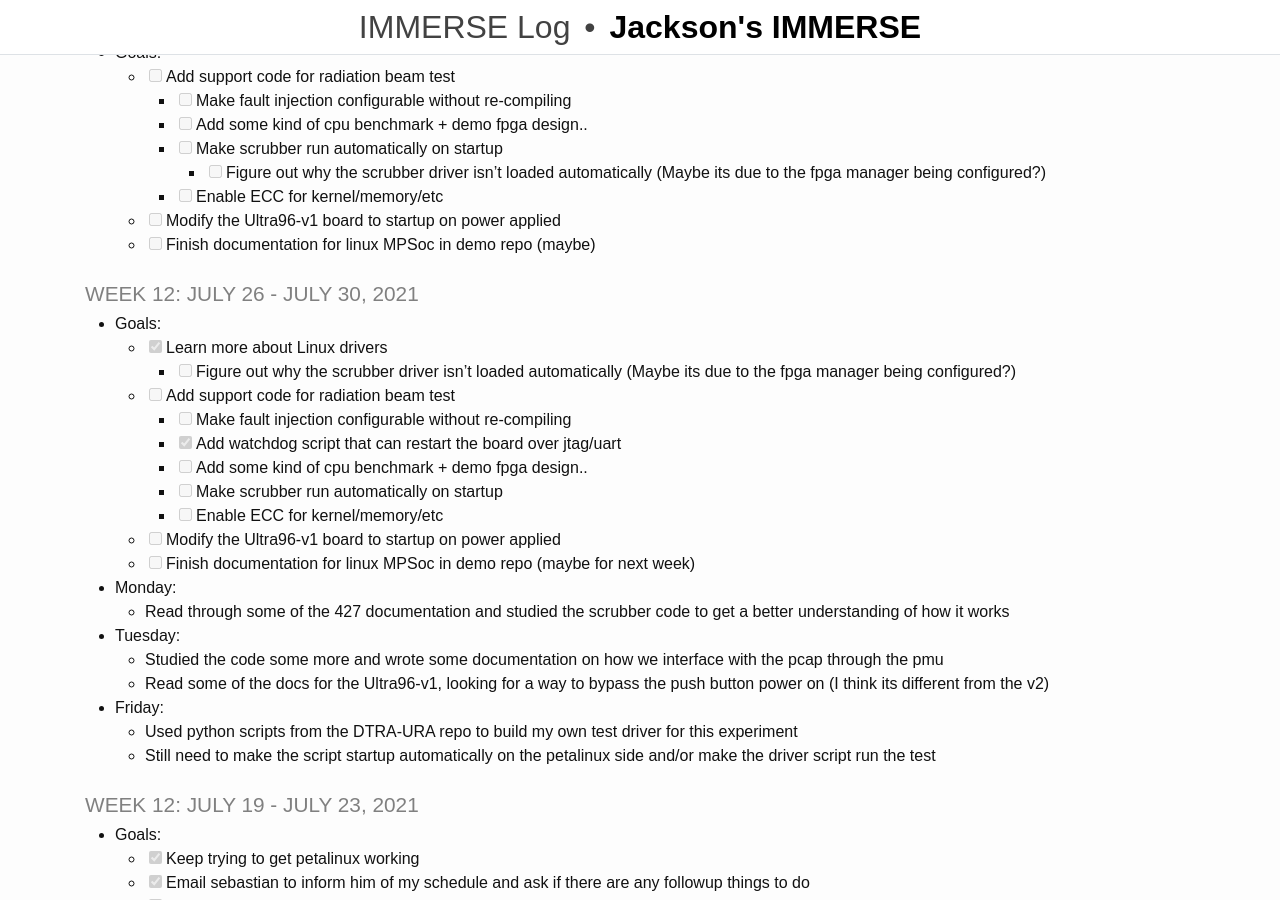
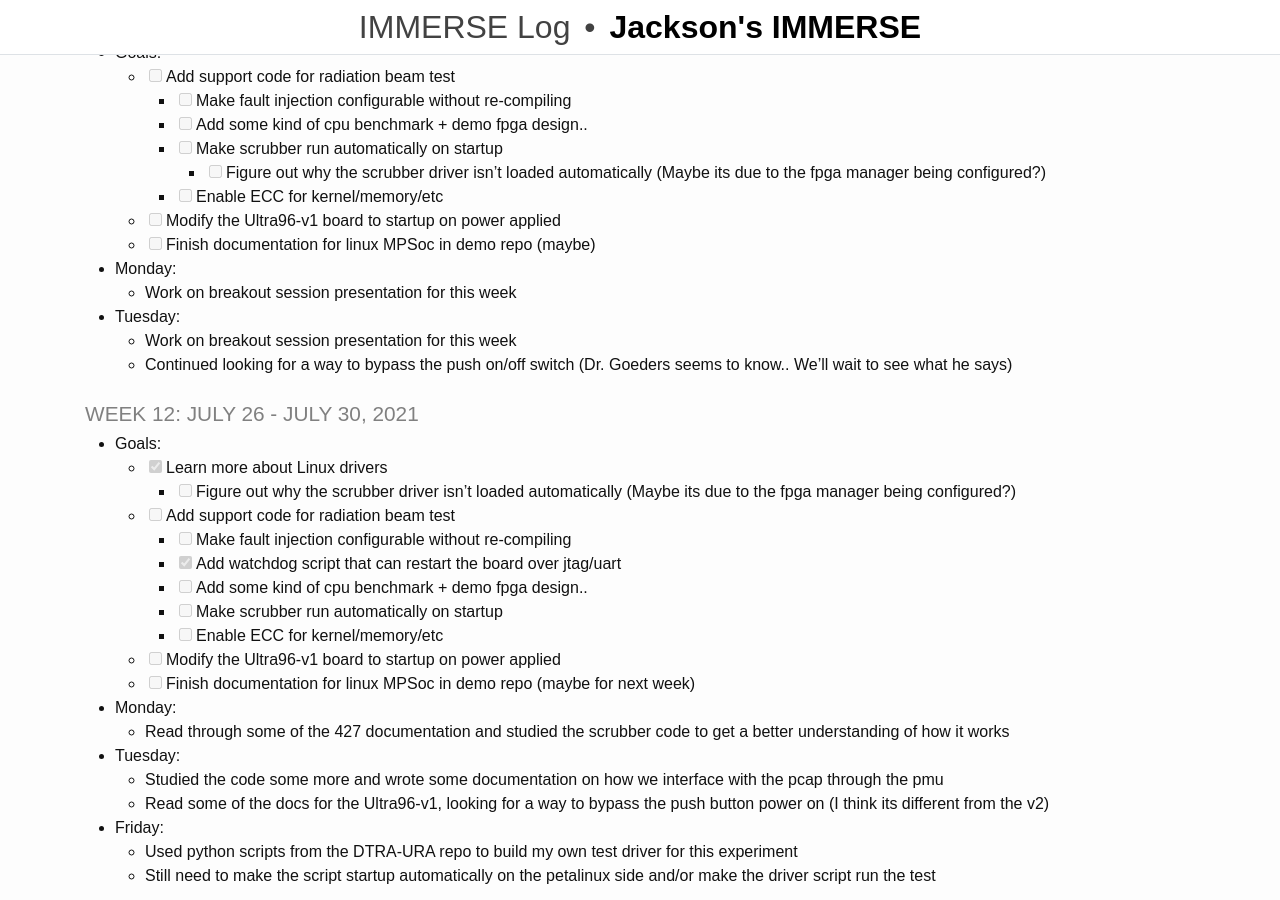
Before and after one commit to rjsmith1999/IMMERSE, a Jekyll site: the page built from _pages/log.md, in a window 1280 px wide and 900 px high, scrolled down 353 px. Built offline with Jekyll 4.4.1, drawn with Linux system fonts in a browser that asks for light colours.

Commit message:
Update Log

```diff
--- a/_pages/log.md
+++ b/_pages/log.md
@@ -26,6 +26,13 @@ title: IMMERSE Log
     - [ ] Enable ECC for kernel/memory/etc
   - [ ] Modify the Ultra96-v1 board to startup on power applied
   - [ ] Finish documentation for linux MPSoc in demo repo (maybe)
+
+* **Monday**:
+  - Work on breakout session presentation for this week
+
+* **Tuesday**:
+  - Work on breakout session presentation for this week
+  - Continued looking for a way to bypass the push on/off switch (Dr. Goeders seems to know.. We'll wait to see what he says)
 
 
 ### Week 12: July 26 - July 30, 2021
```
